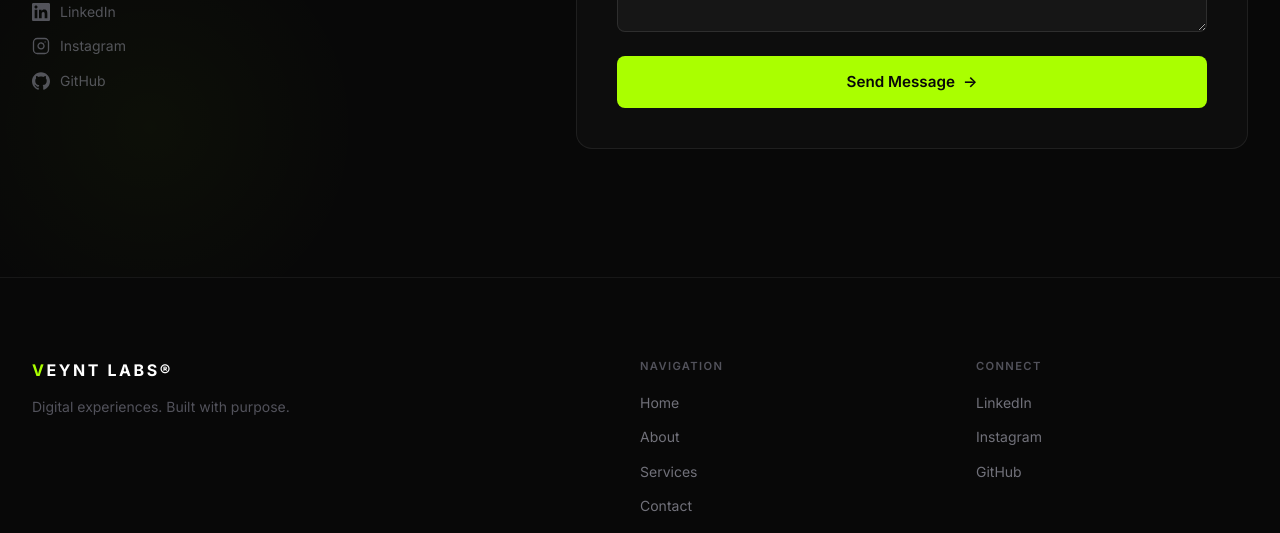
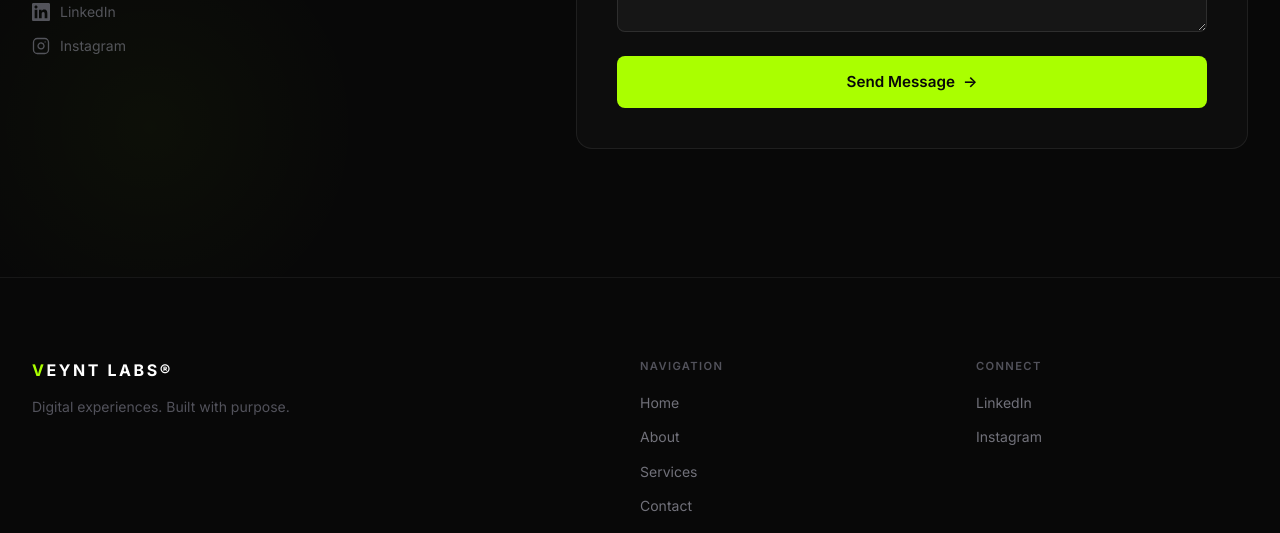
Before and after one commit to veyntlabs-code/VeyntLabsPortfolio, a Next.js app: page / in a window 1280 px wide. Shown: the part 6077-6610 px from the top of the page. Built offline with nearby package versions, Linux system fonts and the light colour scheme.

Commit message:
style: remove github social links

```diff
--- a/components/Contact/Contact.tsx
+++ b/components/Contact/Contact.tsx
@@ -45,16 +45,6 @@
         <rect x="2" y="2" width="20" height="20" rx="5" ry="5"/>
         <path d="M16 11.37A4 4 0 1 1 12.63 8 4 4 0 0 1 16 11.37z"/>
         <line x1="17.5" y1="6.5" x2="17.51" y2="6.5"/>
-      </svg>
-    ),
-  },
-  {
-    id: "github",
-    label: "GitHub",
-    href: "https://github.com",
-    icon: (
-      <svg width="18" height="18" viewBox="0 0 24 24" fill="currentColor" aria-hidden="true">
-        <path d="M12 .297c-6.63 0-12 5.373-12 12 0 5.303 3.438 9.8 8.205 11.385.6.113.82-.258.82-.577 0-.285-.01-1.04-.015-2.04-3.338.724-4.042-1.61-4.042-1.61C4.422 18.07 3.633 17.7 3.633 17.7c-1.087-.744.084-.729.084-.729 1.205.084 1.838 1.236 1.838 1.236 1.07 1.835 2.809 1.305 3.495.998.108-.776.417-1.305.76-1.605-2.665-.3-5.466-1.332-5.466-5.93 0-1.31.465-2.38 1.235-3.22-.135-.303-.54-1.523.105-3.176 0 0 1.005-.322 3.3 1.23.96-.267 1.98-.399 3-.405 1.02.006 2.04.138 3 .405 2.28-1.552 3.285-1.23 3.285-1.23.645 1.653.24 2.873.12 3.176.765.84 1.23 1.91 1.23 3.22 0 4.61-2.805 5.625-5.475 5.92.42.36.81 1.096.81 2.22 0 1.606-.015 2.896-.015 3.286 0 .315.21.69.825.57C20.565 22.092 24 17.592 24 12.297c0-6.627-5.373-12-12-12"/>
       </svg>
     ),
   },
--- a/components/Footer/Footer.tsx
+++ b/components/Footer/Footer.tsx
@@ -12,7 +12,6 @@
 const socials = [
   { label: "LinkedIn", href: "https://linkedin.com" },
   { label: "Instagram", href: "https://instagram.com" },
-  { label: "GitHub", href: "https://github.com" },
 ];
 
 export default function Footer() {
```
